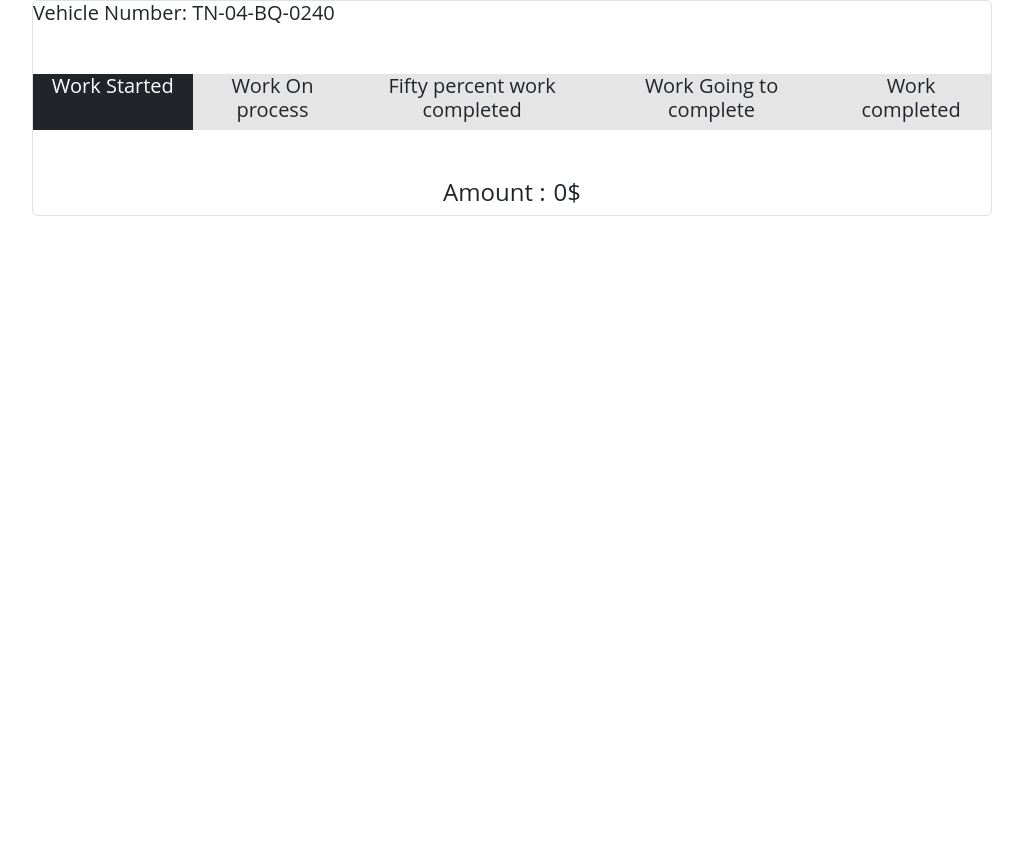
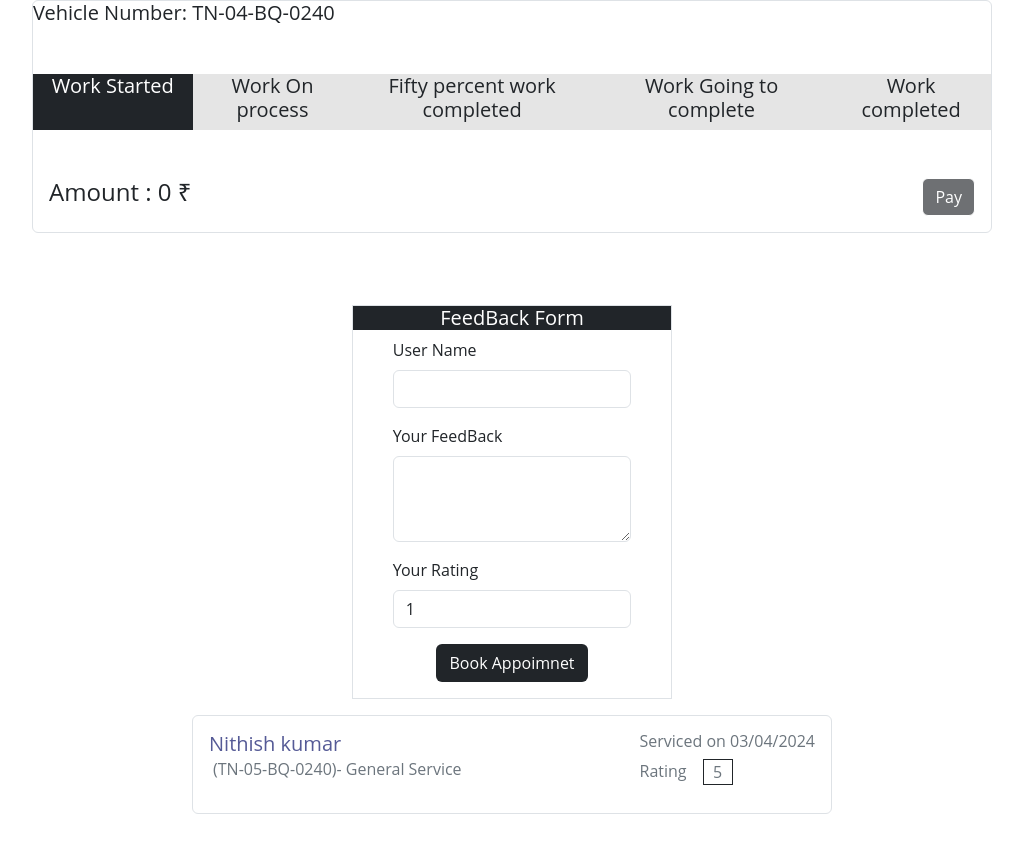
Before and after one commit to NithishKumar-15/VehicleCare_FrontEnd, a React (Vite) app: page /Home in a window 1280 px wide. Shown: the part 1010-1862 px from the top of the page, without its empty margins (128-1151 px from the left). Before the commit the page ends 1274 px from the top, so only its background shows below. Built offline with nearby package versions, Linux system fonts and the light colour scheme.

Commit message:
Changes added

```diff
--- a/src/HomePage/HomePage.jsx
+++ b/src/HomePage/HomePage.jsx
@@ -411,13 +411,63 @@ export const HomePage = () => {
               </div>
 
           </div>
-          <div className='d-flex justify-content-center'>
-            <span className='h4'>Amount :</span>
-            <span className='h4 ms-2'>0$</span>
+          <div className='d-flex justify-content-between px-3 mb-3'>
+            <span className='h4'>Amount : 0 ₹</span>
+           <button className='btn bg-dark text-white' disabled>Pay</button>
           </div>
+        </div>
+        <br></br>
 
+        <div className='mb-3'>
+          <div className='w-25 h-25 mx-auto border'>
+            <h5 className='text-center bg-dark text-white'>FeedBack Form</h5>
+
+            <div className='w-75 h-75 mx-auto'>
+            <form action="post">
+              <div className='mb-3'>
+              <label className='form-label' htmlFor='userName'>User Name</label>
+              <input type={"text"} className="form-control" id='userName'></input>
+              </div>
+
+              <div className='mb-3'>
+              <label className='form-label' htmlFor='feedback'>Your FeedBack</label>
+              <textarea type={"text"} className="form-control" id='feedback' rows={'3'}/>
+              </div>
+
+              <div className='mb-3'>
+              <label className='form-label' htmlFor='rating'>Your Rating</label>
+              <select className="form-control" id='rating' >
+                <option disabled>Your Rating from 1 t0 5</option>
+                <option>1</option>
+                <option>2</option>
+                <option>3</option>
+                <option>4</option>
+                <option>5</option>
+              </select>
+             </div>
+             <button className='btn bg-dark text-white d-flex mx-auto mb-3'>Book Appoimnet</button>
+            </form>
+            </div>
+
+          </div>
         </div>
 
+      <div className='w-50 h-25 mx-auto d-flex justify-content-between border rounded p-3'>
+        <div>
+          <span className='h5' style={{color:"rgb(85,90,150)"}}>Nithish kumar</span>
+          <p className='ms-1 text-secondary'>(TN-05-BQ-0240)- General Service</p>
+        </div>
+        <div className='text-secondary'>
+          <h6>Serviced on 03/04/2024</h6>
+          <div className='d-flex'>
+          <span>Rating</span>
+          <div className='border border-dark text-center ms-3 m-0' style={{width:"30px"}}>5</div>
+          </div>
+        </div>
+      </div>
+      <br></br>
+      <br></br>
+      <br></br>
     </>
   )
 }
```
